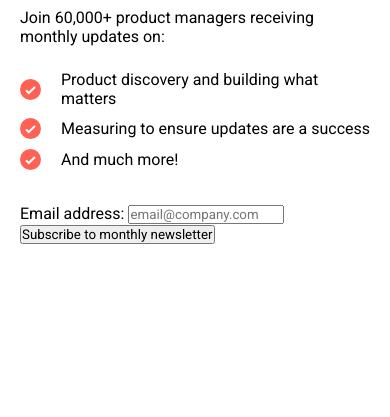
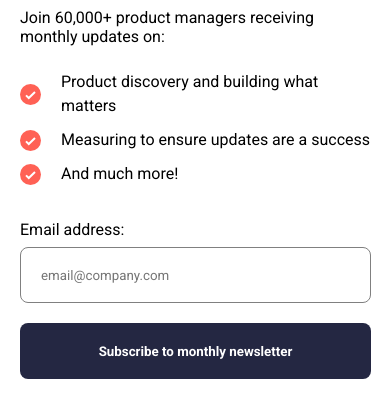
Before and after one commit to erict16/newsletter-signup, a plain HTML site: page index.html in a window 390 px wide. Shown: the part 681-1098 px from the top of the page. Before the commit the page ends 965 px from the top, so only its background shows below. Drawn offline with Linux system fonts and the light colour scheme.

Commit message:
mobile landing page implemented

```diff
--- a/style.css
+++ b/style.css
@@ -1,5 +1,12 @@
 @import url('https://fonts.googleapis.com/css2?family=Roboto:wght@400;700&display=swap');
 /* Mobile first design */
+:root {
+    --primary-tomato: hsl(4, 100%, 67%);
+    --neutral-dark-slate-grey: hsl(234, 29%, 20%);
+    --neutral-charcoal-grey: hsl(235, 18%, 26%);
+    --neutral-grey: hsl(231, 7%, 60%);
+    --neutal-white: hsl(0, 0%, 100%);
+}
 
 * {
     box-sizing: border-box;
@@ -23,13 +30,40 @@ ul {
     list-style: none;
 }
 
-
-
 li {
     display: flex;
     align-items: center;
     margin-bottom: 10px;
+    line-height: 150%; /* 24px */
 }
+
+form {
+    display: block;
+    /*border: solid;*/
+}
+
+input, button {
+    width: 100%;
+    border-radius: 8px;
+}
+
+input {
+    margin: 8px 0 20px 0;
+    height: 56px;
+    padding: 20px;
+    border: 1px solid grey;
+}
+
+button {
+    height: 56px;
+    border: none;
+    background-color: var(--neutral-dark-slate-grey);
+    color: white;
+    font-weight: 700;
+}
+
+
+/* classes */
 
 .hero-image {
     width: 100%;
```
